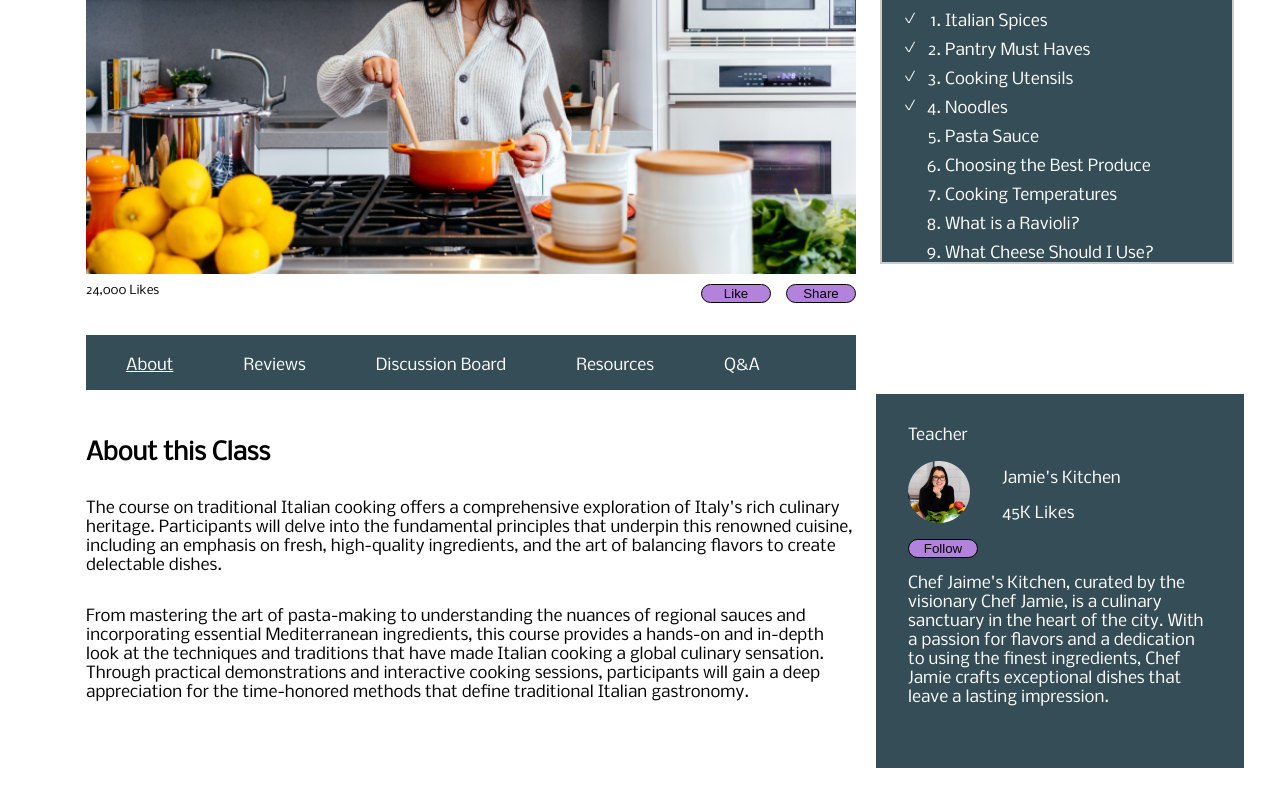
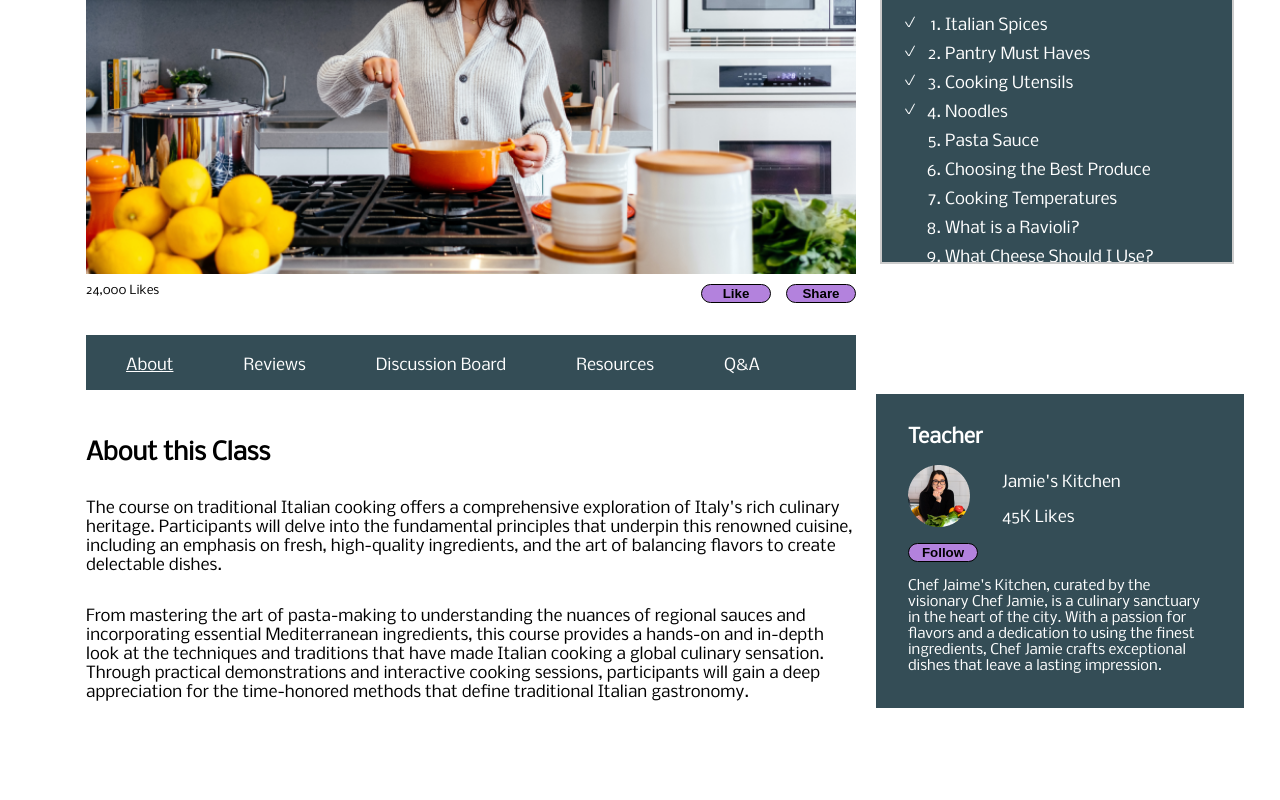
Before and after one commit to EthenThinkful/fall-hackathon, a React (Create React App) app: page /course in a window 1280 px wide. Shown: the part 355-1155 px from the top of the page. After the commit the page ends 1095 px from the top, so only its background shows below. Built offline with nearby package versions, Linux system fonts and the light colour scheme.

Commit message:
Single course page completed

```diff
--- a/src/SingleCourse/SingleCourse.css
+++ b/src/SingleCourse/SingleCourse.css
@@ -108,13 +108,6 @@
     text-align: left;
 }
 
-/* .left-content {
-    width: 60%;
-    margin-top: 50px; */
-    /* justify-content: flex-start; */
-    /* justify-content: space-between; */
-/* } */
-
 .scroll-container {
     position: relative;
     width: 350px;
@@ -139,6 +132,7 @@
 
 .content h4 {
     margin-top: 0px;
+    font-size: 18px;
 }
 
 .content p {
@@ -184,7 +178,7 @@ ol {
 
 .right-bottom {
     display: flex;
-    height: 310px;
+    height: 250px;
     padding: 2rem;
     margin-left: 20px;
     margin-top: 130px;
--- a/src/SingleCourse/SingleCourse.jsx
+++ b/src/SingleCourse/SingleCourse.jsx
@@ -21,8 +21,8 @@ function SingleCourse() {
                             <div className='row'>
                                 <div className='text'>24,000 Likes</div>
                                 <div className='buttons'>
-                                    <button id='LikeButton'>Like</button>
-                                    <button id='ShareButton'>Share</button>
+                                    <button id='LikeButton'><b>Like</b></button>
+                                    <button id='ShareButton'><b>Share</b></button>
                                 </div>
                             {/* end like share section */}
                             </div>
@@ -95,7 +95,7 @@ function SingleCourse() {
                         <div style={{display: 'flex', flexDirection: 'column'}}>
                             {/* 1.) */}
                             {/* start teacher */}
-                            <div style={{ display: 'flex', alignItems: 'flex-start', marginBottom: '1rem', fontWeight: '5px'}}>
+                            <div style={{ display: 'flex', alignItems: 'flex-start', marginBottom: '1rem', fontFamily: 'Nobile', fontSize: '20px', fontWeight: 'bold' }}>
                                 <div>Teacher</div>
                             </div>
                             {/* end teacher */}
@@ -116,14 +116,14 @@ function SingleCourse() {
                             {/* 3.) */}
                             {/* start button */}
                             <div style={{ display: 'flex', alignItems: 'flex-start', marginBottom: '1rem' }}>
-                                <button id='FollowButton'>Follow</button>
+                                <button id='FollowButton'><b>Follow</b></button>
                             </div>
                             {/* end button */}
 
                             {/* 4.) */}
                             {/* start description */}
                             <div style={{ display: 'flex', alignItems: 'flex-start', flexWrap: 'wrap'}}>
-                                <div style={{ textAlign: 'left'}}>Chef Jaime's Kitchen, curated by the visionary Chef Jamie, is a culinary sanctuary in the heart of the city. With a passion for flavors and a dedication to using the finest ingredients, Chef Jamie crafts exceptional dishes that leave a lasting impression. </div>
+                                <div style={{ textAlign: 'left', fontSize: '14px' }}>Chef Jaime's Kitchen, curated by the visionary Chef Jamie, is a culinary sanctuary in the heart of the city. With a passion for flavors and a dedication to using the finest ingredients, Chef Jamie crafts exceptional dishes that leave a lasting impression. </div>
                             </div>
                             {/* end description */}
                         </div>
```
